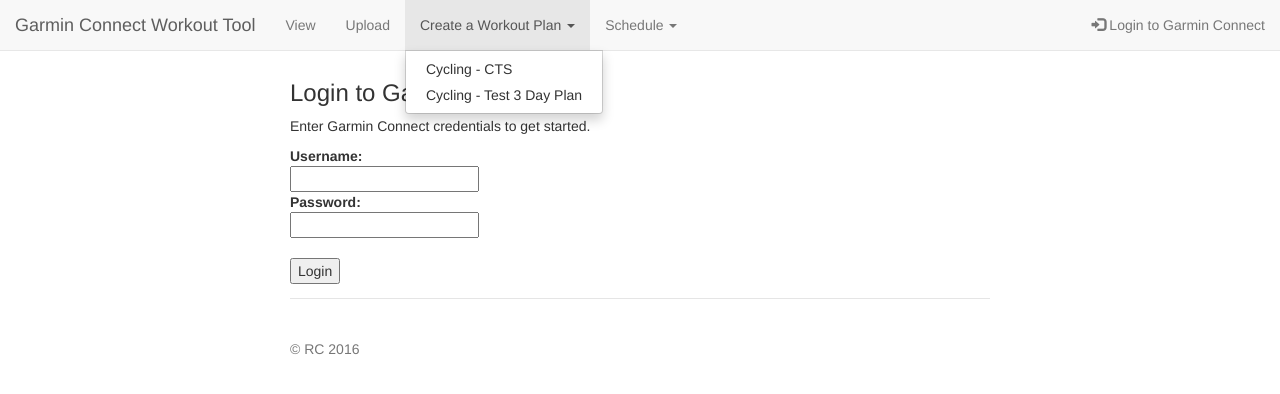
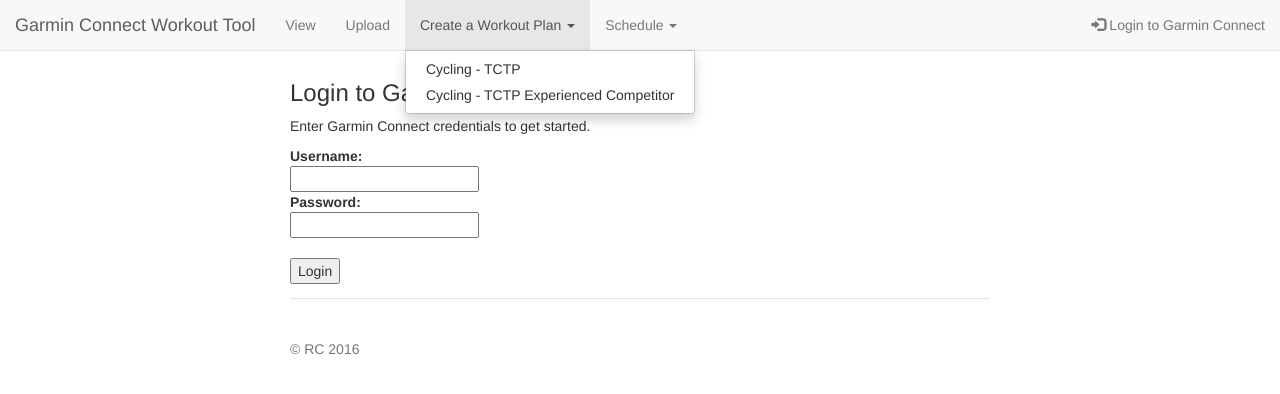
Before and after one commit to rcaudill/flask-garmin_workouts_tool, a Flask app: page /login in a window 1280 px wide, after a click on "Create a Workout Plan". Shown: the top 394 px of the page. Run offline with Flask 2, Linux system fonts and the light colour scheme; some libraries are stand-ins or nearby versions.

Commit message:
replace temp schedule generator with tctp week 1

```diff
--- a/app.py
+++ b/app.py
@@ -139,21 +139,21 @@ def generateplan():
     return render_template('generateplan.html', generate_plan_form=generate_plan_form)
 
 
-@app.route('/testgenerateplan', methods=['GET', 'POST'])
-def testgenerateplan():
+@app.route('/generateplantctpec', methods=['GET', 'POST'])
+def generateplantctpec():
     if 'garmin_session' not in session or session['garmin_session'] is None:
         # No garmin connect session, redirect to login
-        flash('You need to enter Garmin Connect credentials in order to ...')
+        flash('You need to enter Garmin Connect credentials in order to generate plan')
         return redirect(url_for('login'))
 
     generate_plan_form = GeneratePlanForm(request.form)
 
     if request.method == 'POST' and generate_plan_form.validate():
-        result = session['garmin_session'].schedule_3_day(calendarDate=str(generate_plan_form.data['start_date']))
+        result = session['garmin_session'].schedule_tctp_ec(calendarDate=str(generate_plan_form.data['start_date']))
         flash('Workout plan scheduled')
         return redirect(url_for('scheduledworkouts'))
 
-    return render_template('testgenerateplan.html', generate_plan_form=generate_plan_form)
+    return render_template('generateplantctpec.html', generate_plan_form=generate_plan_form)
 
 @app.route('/scheduledworkouts', methods=['GET', 'POST'])
 def scheduledworkouts():
--- a/templates/testgenerateplan.html
+++ b/templates/generateplantctpec.html
@@ -5,10 +5,10 @@
 <!--Update navbar-->
 <script>document.getElementById("plan").className += "dropdown active";</script>
 
-<h3>Generate a Workout Plan</h3>
+<h3>TCTP Experienced Competitor (Week 1)</h3>
 <div class="col-lg-12">
     {% from "_formhelpers.html" import render_field %}
-    <form method="POST" action="{{ url_for('testgenerateplan') }}">
+    <form method="POST" action="{{ url_for('generateplantctpec') }}">
         {{ render_field(generate_plan_form.start_date) }}
         <br>
         <input type="submit" value="Submit"/>
--- a/templates/layout.html
+++ b/templates/layout.html
@@ -92,8 +92,8 @@
                   <a class="dropdown-toggle" data-toggle="dropdown" href="#">Create a Workout Plan
                       <span class="caret"></span></a>
                   <ul class="dropdown-menu">
-                      <li><a href="generateplan">Cycling - CTS</a></li>
-                      <li><a href="testgenerateplan">Cycling - Test 3 Day Plan</a></li>
+                      <li><a href="generateplan">Cycling - TCTP</a></li>
+                      <li><a href="generateplantctpec">Cycling - TCTP Experienced Competitor</a></li>
                   </ul>
               </li>
               <li id="scheduled" class="dropdown">
```
Also changed, not shown: garmin_service.py (+19 -5 lines).
